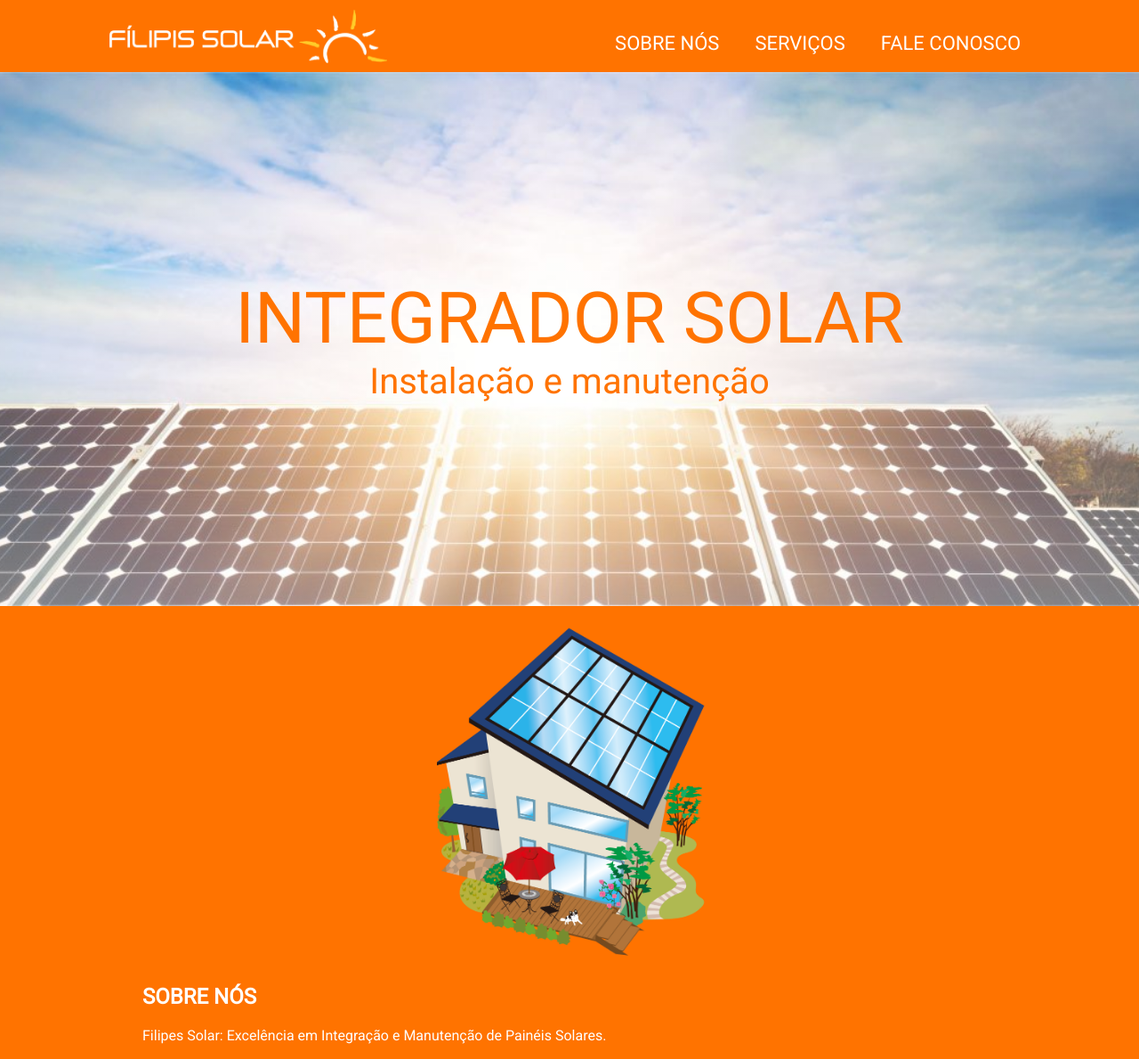
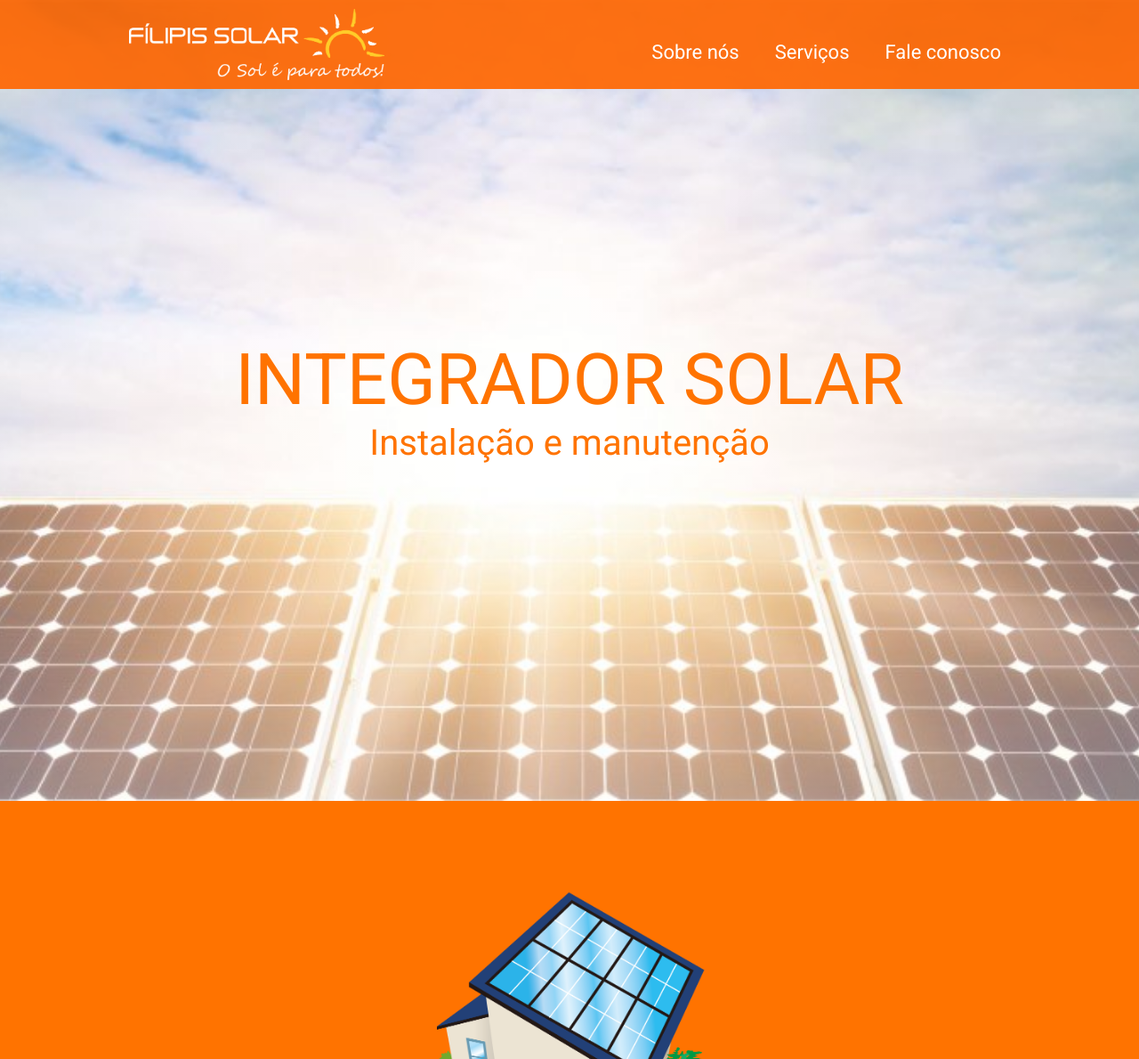
Before and after one commit to Zohhar/ebacProjeto01_SiteSolarSol, a plain HTML site: page index.html in a window 1280 px wide. Shown: the top 1190 px of the page at 89% size. Drawn offline with Linux system fonts and the light colour scheme.

Commit message:
Edição após publicação  07/08/23

```diff
--- a/index.html
+++ b/index.html
@@ -10,22 +10,23 @@
 <link rel="preconnect" href="https://fonts.gstatic.com" crossorigin>
 <link href="https://fonts.googleapis.com/css2?family=Roboto&display=swap" rel="stylesheet">
 <link rel="stylesheet" href="https://cdnjs.cloudflare.com/ajax/libs/font-awesome/4.7.0/css/font-awesome.min.css">
+<link rel="icon" type="image/x-icon" href="./img/icone_filipissolar.png">
 
 </head>
 <body>
     <header>
         <div class="div1">
-            <img src="./img/filipes solar.png">
+            <img src="./img/logo_filipissolar2.png">
             <nav>
                 <ul>
                     <li>
-                        <a href="#sobrenos">SOBRE NÓS</a>
+                        <a href="#sobrenos">Sobre nós</a>
                     </li>
                     <li>
-                        <a href="#sec-servicos">SERVIÇOS</a>
+                        <a href="#sec-servicos">Serviços</a>
                     </li>
                     <li>
-                        <a href="#contact">FALE CONOSCO</a>
+                        <a href="#contact">Fale conosco</a>
                     </li>
                 </ul>
             </nav>
--- a/main.css
+++ b/main.css
@@ -12,19 +12,24 @@ body {
 }
 
 .div1 {
-background-color: #ff7300;
-
-display: flex;
-justify-content: space-around;
-align-items: center;
-text-align: center;
-flex-wrap: wrap;
+background-color: rgba(255, 102, 0, 0.92);
+}
+.div1 {
+    display: flex;
+    justify-content: space-around;
+    align-items: center;
+    text-align: center;
+    flex-wrap: wrap;
+    overflow: hidden;
+    position: fixed;
+    width: 100%;
 }
 
 .div1 img {
-    height: 80px;
+    height: 100px;
     border-top: 10px;
     padding: 10px;
+    cursor: pointer;
 }
 
 .div1 ul{
@@ -45,6 +50,7 @@ flex-wrap: wrap;
     padding: 10px;
     display: inline-block;
     text-decoration: none;
+    border-radius: 10px;
 }
 
 .div1 li:hover{
@@ -58,14 +64,13 @@ flex-wrap: wrap;
     background-position: center;
     background-size: cover;
     width: 100%;
-    height: 600px;
+    height: 900px;
     margin: 0 auto;
     display: flex;
     justify-content: center;
     align-items: center;
     flex-direction: column;
     text-align: center;
-
 }
 
 .texto-central1 p{
@@ -89,7 +94,8 @@ flex-wrap: wrap;
     display: flex;
     justify-content: center;
     align-items: center;
-    height: 500px auto;
+    width: 100%;
+    height: 900px;
     flex-wrap: wrap;
 }
 
@@ -113,7 +119,8 @@ flex-wrap: wrap;
     display: flex;
     justify-content: center;
     align-items: center;
-    height: 500px auto;
+    width: 100%;
+    height: 900px;
     text-align: left;
     flex-wrap: wrap;
 }
@@ -141,7 +148,8 @@ flex-wrap: wrap;
     display: flex;
     display: block;
     text-align: center;
-    height: 500px auto;
+    width: 100%;
+    height: 900px;
     color: #000000;
 
 }
@@ -178,7 +186,8 @@ flex-wrap: wrap;
 
 /*Marcas sessão 3-----------------------------------------*/
 .marcas{
-    height: 400px;
+    width: 100%;
+    height: 900px;
 }
 
 .marcas h2{
@@ -217,7 +226,8 @@ flex-wrap: wrap;
 }
 
 .contact-methods{
-    background-color: #ffffff;
+    background-color: rgba(255, 255, 255);
+    box-shadow: 2px 1px 10px 1px rgb(22, 22, 22);
     border-radius: 2%;
     margin: 30px;
 
```
Also changed, not shown: img/filipes solar.png (deleted), img/icone_filipissolar.png (added), img/logo_filipissolar2.png (added).
